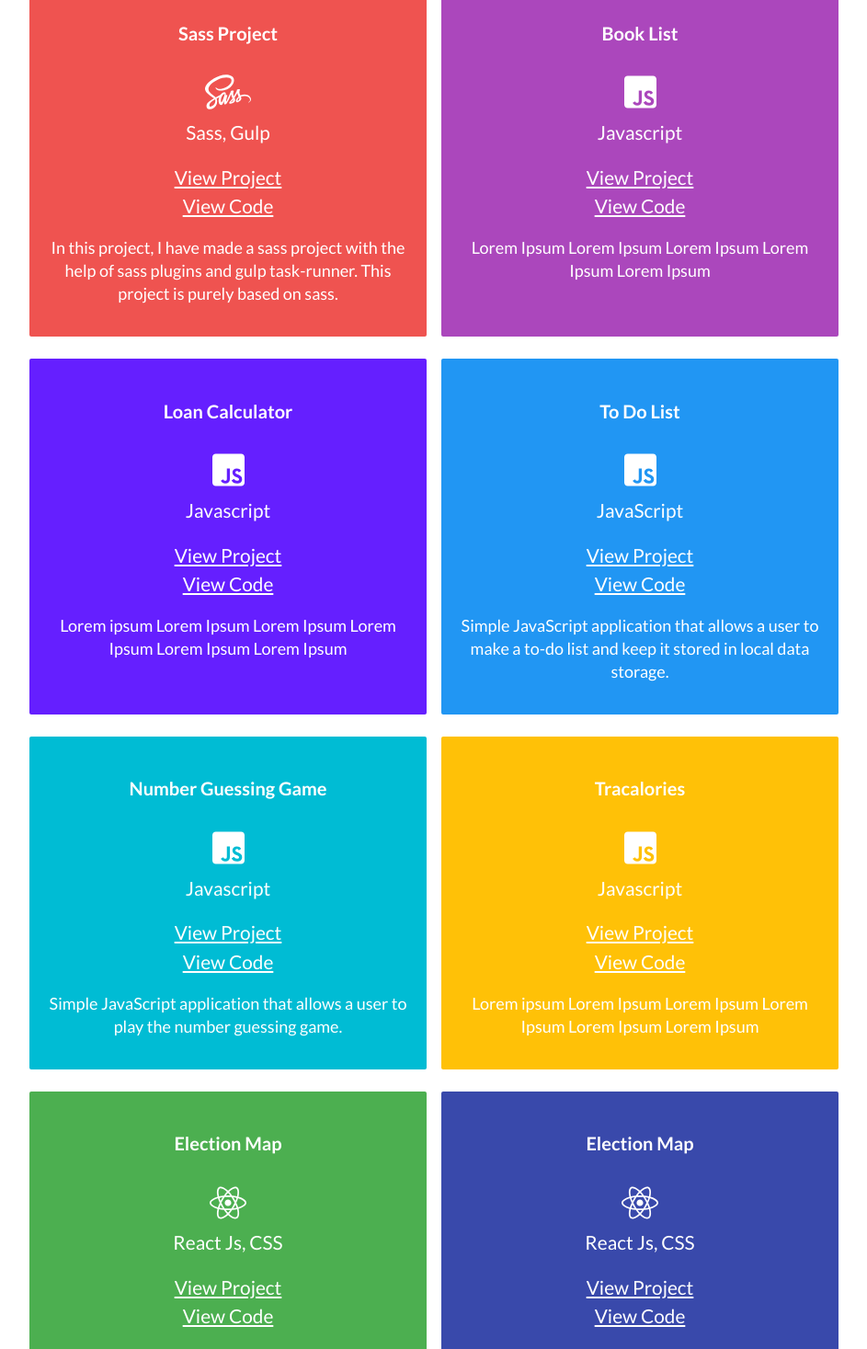
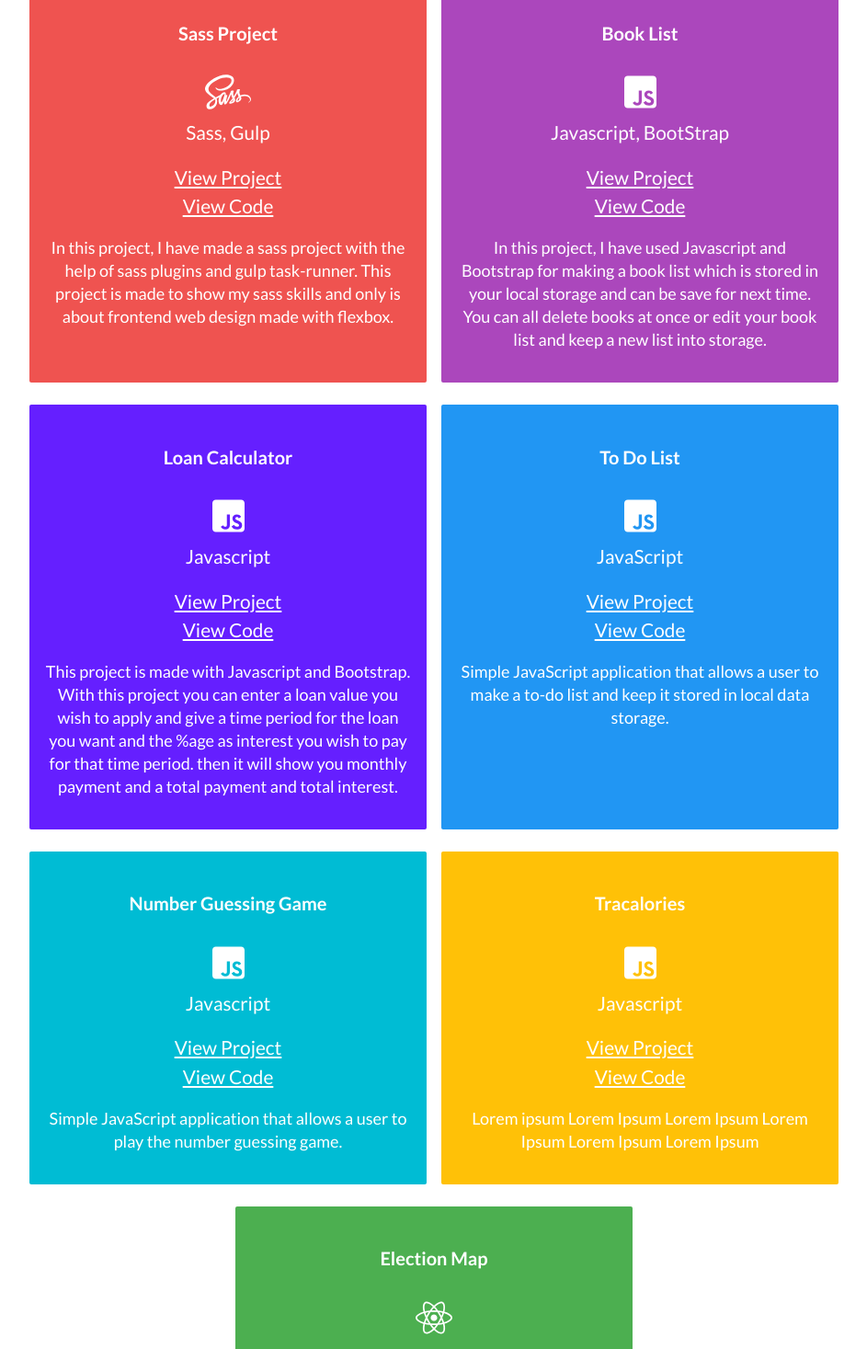
Before and after one commit to Sobiash/Portfolio, a React app: page /projects in a window 1280 px wide. Shown: the part 260-1727 px from the top of the page at 92% size, without its empty margins (168-1111 px from the left). Built offline with nearby package versions, Linux system fonts and the light colour scheme.

Commit message:
html changed

```diff
--- a/src/assets/Projects.json
+++ b/src/assets/Projects.json
@@ -2,7 +2,7 @@
   {
     "id": 1,
     "name": "Sass Project",
-    "description": "In this project, I have made a sass project with the help of sass plugins and gulp task-runner. This project is purely based on sass.",
+    "description": "In this project, I have made a sass project with the help of sass plugins and gulp task-runner. This project is made to show my sass skills and only is about frontend web design made with flexbox.",
     "code_link": "https://github.com/Sobiash/SASS-Project",
     "deploy_link": "https://sobiash.github.io/SASS-Project/",
     "tools": ["Sass", "Gulp"],
@@ -11,16 +11,16 @@
   {
     "id": 2,
     "name": "Book List",
-    "description": "Lorem Ipsum Lorem Ipsum Lorem Ipsum Lorem Ipsum Lorem Ipsum",
+    "description": "In this project, I have used Javascript and Bootstrap for making a book list which is stored in your local storage and can be save for next time. You can all delete books at once or edit your book list and keep a new list into storage.",
     "code_link": "https://github.com/Sobiash/JavaScript-bookListProject",
     "deploy_link": "https://sobiash.github.io/JavaScript-bookListProject/",
-    "tools": ["Javascript"],
+    "tools": ["Javascript", "BootStrap"],
     "icons": ["fab", "js-square"]
   },
   {
     "id": 3,
     "name": "Loan Calculator",
-    "description": "Lorem ipsum Lorem Ipsum Lorem Ipsum Lorem Ipsum Lorem Ipsum Lorem Ipsum",
+    "description": "This project is made with Javascript and Bootstrap. With this project you can enter a loan value you wish to apply and give a time period for the loan you want and the %age as interest you wish to pay for that time period. then it will show you monthly payment and a total payment and total interest.",
     "code_link": "https://github.com/Sobiash/JavaScript-LoanCalculator",
     "deploy_link": "https://sobiash.github.io/JavaScript-LoanCalculator/",
     "tools": ["Javascript"],
@@ -61,23 +61,5 @@
     "deploy_link": "#",
     "tools": ["React Js", "CSS"],
     "icons": ["fab", "react"]
-  },
-  {
-    "id": 8,
-    "name": "Election Map",
-    "description": "Lorem Ipsum Lorem Ipsum Lorem Ipsum Lorem Ipsum Lorem Ipsum",
-    "code_link": "https://github.com/Sobiash/Shop-Fish-React-App",
-    "deploy_link": "#",
-    "tools": ["React Js", "CSS"],
-    "icons": ["fab", "react"]
-  },
-  {
-    "id": 9,
-    "name": "Election Map",
-    "description": "Lorem Ipsum Lorem Ipsum Lorem Ipsum Lorem Ipsum Lorem Ipsum",
-    "code_link": "https://github.com/Sobiash/Shop-Fish-React-App",
-    "deploy_link": "#",
-    "tools": ["React Js", "CSS"],
-    "icons": ["fab", "react"]
   }
 ]
--- a/src/components/About.js
+++ b/src/components/About.js
@@ -24,9 +24,9 @@ const about = () => {
               Master student of SouthEastern University of Norway in Msc
               Management Program.
             </b>{" "}
-            Master thesis project credentials are reinforced by experience
-            gained during internship with Blockchain Hotels's digital marketing
-            team.
+            Master thesis project about digital marketing credentials are
+            reinforced by experience gained during internship with Blockchain
+            Hotels's digital marketing team.
             <b>
               <br />
               Consistently commended by professors and internship supervisors
--- a/src/components/Home.js
+++ b/src/components/Home.js
@@ -20,6 +20,9 @@ const home = () => {
   return (
     <div className="name">
       <RainBowText text={name} />
+      <p className="intro">
+        <b>Front End Developer</b>
+      </p>
       <p className="intro">I really like writing code.</p>
       <p className="intro">Especially in React and JavaScript.</p>
       <p className="intro">
--- a/src/components/RandomShapes.js
+++ b/src/components/RandomShapes.js
@@ -15,7 +15,7 @@ class RandomShapes extends React.Component {
       let mouseY = e.clientY - context.canvas.offsetTop;
 
       const randomNumber = size => {
-        return Math.floor(Math.random() * size + 1);
+        return Math.floor(Math.random() * size);
       };
 
       const randomChoice = () => {
@@ -26,7 +26,8 @@ class RandomShapes extends React.Component {
           "#e5c5ea",
           "#fac9c8",
           "#ffdcaf",
-          "#f097bb"
+          "#f097bb",
+          "#ffd7e5"
         ];
         let index = randomNumber(colors.length);
         return colors[index];
```
